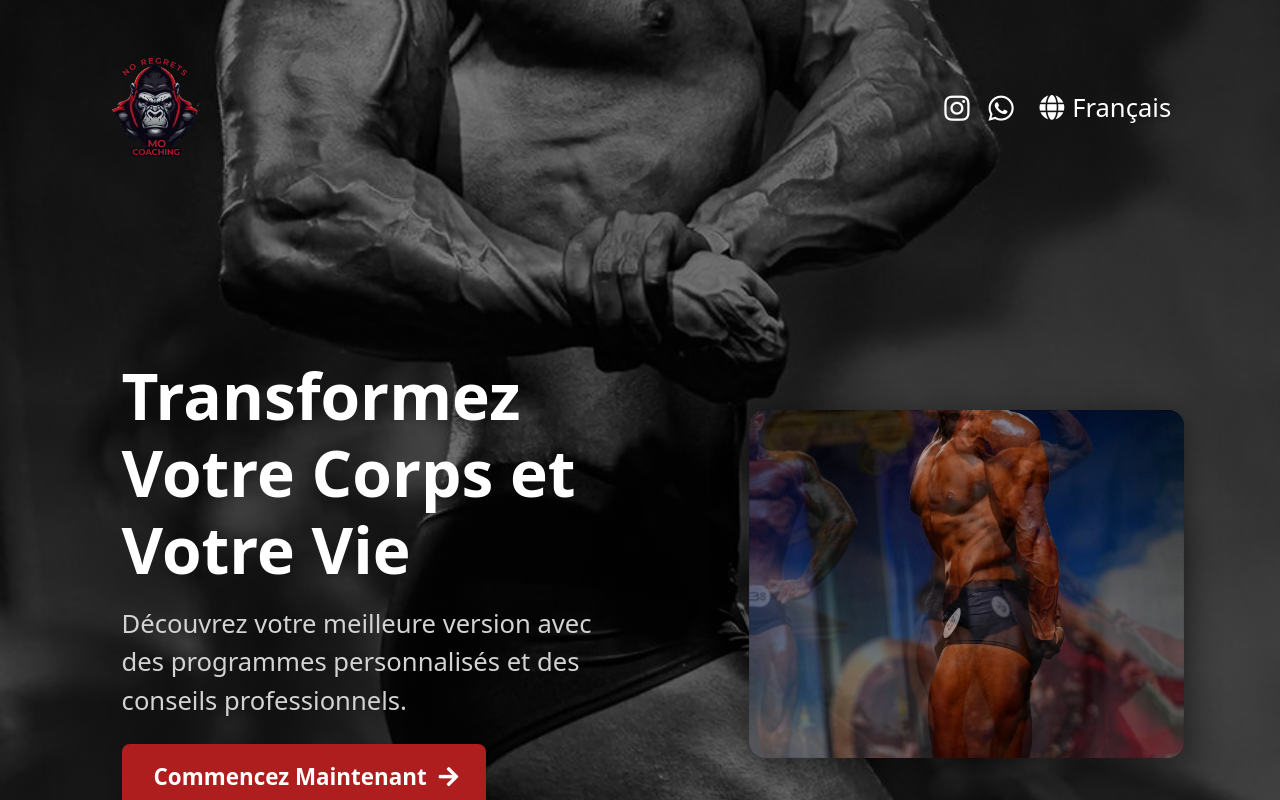
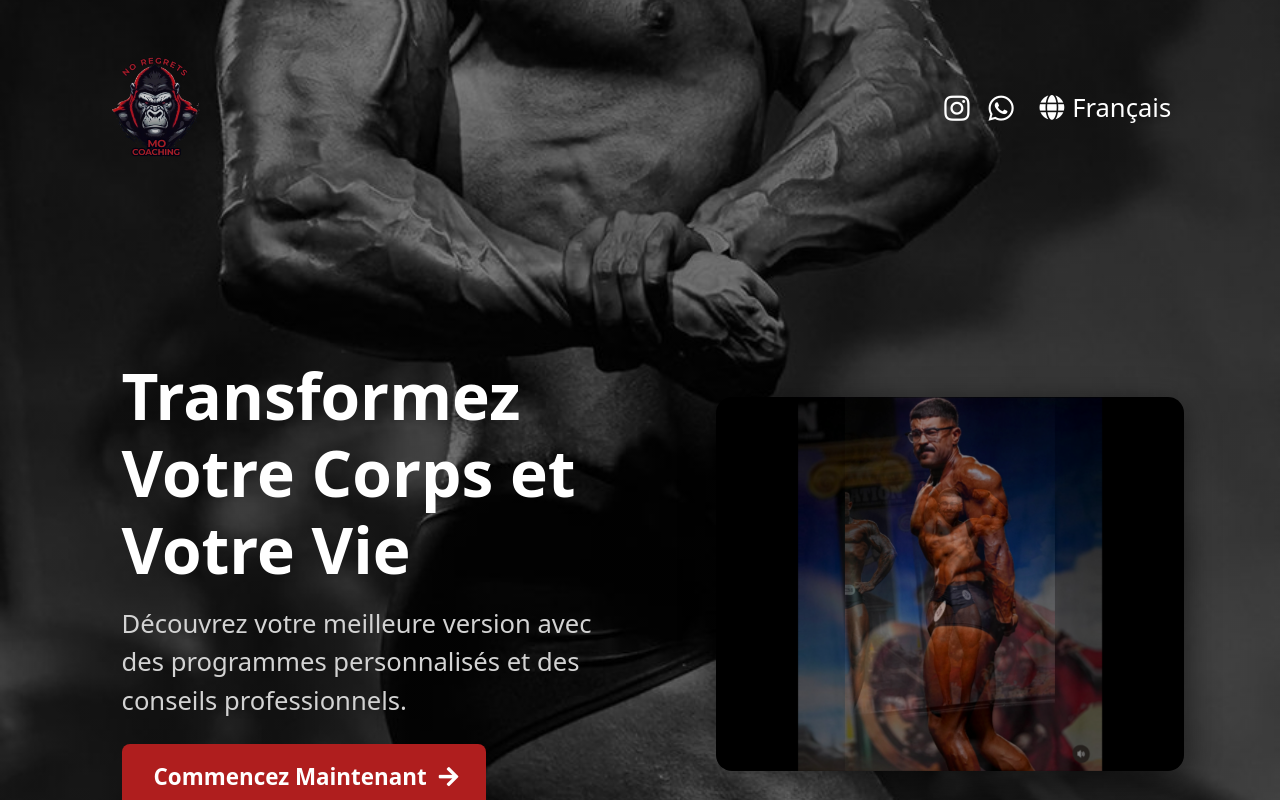
Before and after one commit to Eya024/portfolio, a React (Create React App) app: page /home/fr in a window 1280 px wide. Built offline with nearby package versions, Linux system fonts and the light colour scheme.

Commit message:
feedback

```diff
--- a/src/components/Header.jsx
+++ b/src/components/Header.jsx
@@ -5,15 +5,16 @@ import { useNavigate } from 'react-router-dom';
 
 const Navbar = styled.header`
   display: flex;
-  flex-direction: row; /* Always use row layout */
+  flex-direction: row; /* Default layout: row */
   justify-content: space-between; /* Space out logo and other items */
   align-items: center; /* Center items vertically */
   padding: 3vh 6vw;
   color: white;
 
   @media (max-width: 768px) {
-    flex-direction: row; /* Keep row layout for phone screens */
-    justify-content: space-between; /* Space out logo and other items */
+    flex-direction: column; /* Change to column layout for phone screens */
+    justify-content: center; /* Center items vertically */
+    align-items: center; /* Center items horizontally */
     padding: 2vh 4vw; /* Reduce padding for phone screens */
   }
 `;
@@ -25,12 +26,12 @@ const Logo = styled.div`
     cursor: pointer;
 
     @media (max-width: 768px) {
-      width: 4rem; /* Reduce logo size for phone screens */
+      width: 6rem; /* Reduce logo size for phone screens */
     }
   }
 
   @media (max-width: 768px) {
-    margin-bottom: 0; /* Remove spacing for phone screens */
+    margin-bottom: 1rem; /* Add spacing between logo and other items */
   }
 `;
 
--- a/src/components/HeroSection.jsx
+++ b/src/components/HeroSection.jsx
@@ -36,7 +36,7 @@ const HeroSectionContainer = styled.section`
 `;
 
 const ImageContainer = styled.div`
-  width: 40%;
+  width: 43%;
   max-width: 500px;
   aspect-ratio: 5 / 4;
   background-color: black;
@@ -51,7 +51,7 @@ const ImageContainer = styled.div`
   img {
     width: 100%;
     height: 100%;
-    object-fit: cover;
+    object-fit: contain; /* Show the whole image without cropping */
     position: absolute;
     top: 0;
     left: 0;
@@ -96,7 +96,6 @@ const Title = styled.h1`
 
   span {
     color: white;
-
   }
 
   @media (max-width: 768px) {
```
